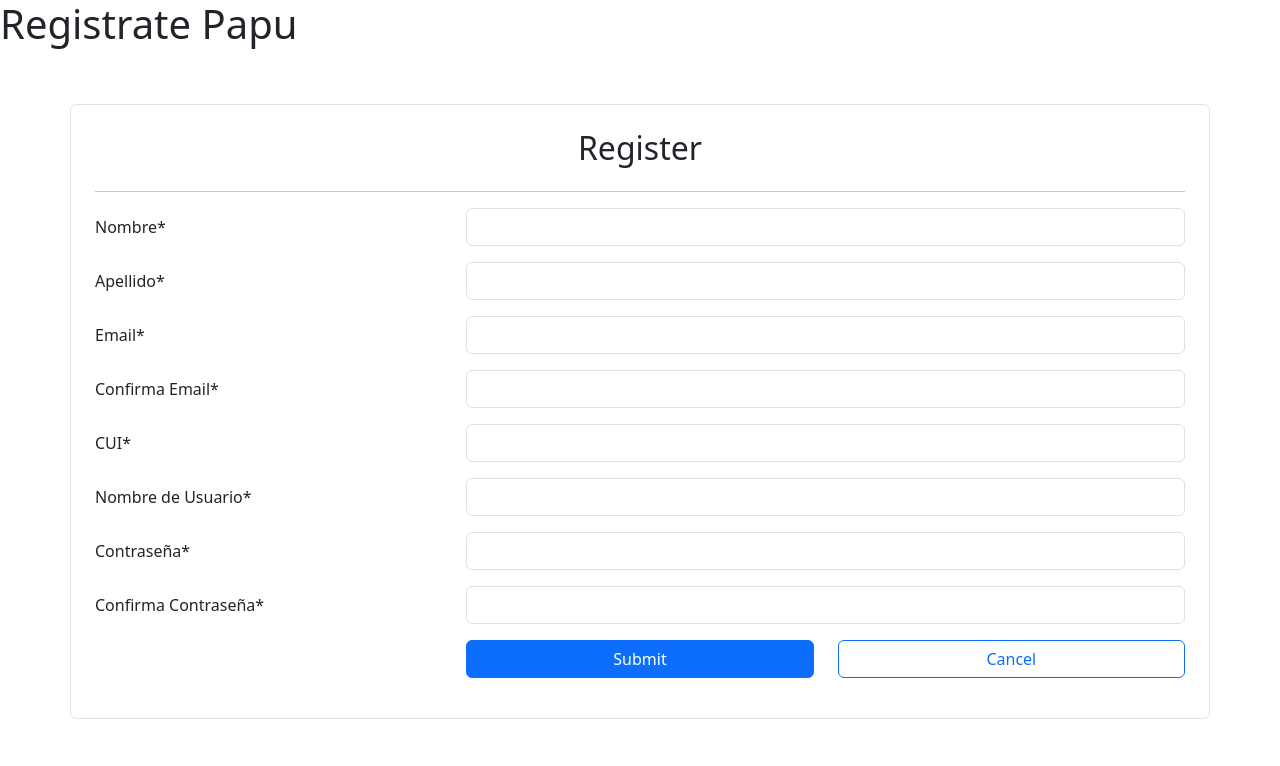
After one commit to Elm3rr/Casino, a Spring Boot app: page /public/register in a window 1280 px wide. The commit adds this page. Shown: the top 766 px of the page. Run offline with Spring Boot 4, Linux system fonts and the light colour scheme; some of the project's set-up classes (security, data sources, template engines, error pages and the like) are left out, and stand-ins take their place.

Commit message:
Register funcionando

```diff
--- a/src/main/java/com/Proyecto/Final/Controlladores/PublicController.java
+++ b/src/main/java/com/Proyecto/Final/Controlladores/PublicController.java
@@ -1,11 +1,12 @@
 package com.Proyecto.Final.Controlladores;
 
 import org.springframework.beans.factory.annotation.Autowired;
-import org.springframework.http.HttpStatus;
-import org.springframework.http.ResponseEntity;
+import org.springframework.stereotype.Controller;
+import org.springframework.ui.Model;
+import org.springframework.validation.BindingResult;
+import org.springframework.validation.FieldError;
 
 import com.Proyecto.Final.DTO.PersonaRequest;
-import com.Proyecto.Final.Entity.Apostador;
 import com.Proyecto.Final.Service.PersonaService;
 
 import jakarta.validation.Valid;
@@ -14,7 +15,7 @@ import org.springframework.web.bind.annotation.*;
 
 
 
-@RestController
+@Controller
 @RequestMapping("/public")
 public class PublicController {
 
@@ -26,14 +27,63 @@ public class PublicController {
         return "login.html";
     }
 
-    @PostMapping("/register")
-    public ResponseEntity<Apostador> saveUser(@RequestBody @Valid PersonaRequest personaRequest){
-        return new ResponseEntity<>(personaService.saveUser(personaRequest), HttpStatus.CREATED);
+    @GetMapping("/register")
+    public String register(Model model){
+        PersonaRequest user = new PersonaRequest();
+        model.addAttribute("user",user);
+        model.addAttribute("exito", false);
+        return "register";
     }
 
-    @GetMapping("/home")
+    @PostMapping("/register")
+    public String register(@Valid @ModelAttribute("user") PersonaRequest personaRequest, BindingResult result, Model model) {
+
+        if (!personaRequest.getPassword().equals(personaRequest.getConfirmPassword())) {
+            result.addError(
+                new FieldError("user", "confirmPassword", "Las contraseñas no coinciden")
+            );
+        }
+
+        if (personaService.username_ocupado(personaRequest.getUsername())) {
+            result.addError(
+                new FieldError("user", "username", "Nombre de usuario ya tomado, elegí otro")
+            );
+        }
+
+        if (personaService.email_ocupado(personaRequest.getEmail())) {
+            result.addError(
+                new FieldError("user", "email", "Correo ya utilizado")
+            );
+        }
+
+        if (personaService.CUI_ocupado(personaRequest.getCui())) {
+            result.addError(
+                new FieldError("user", "cui", "CUI ya utilizado")
+            );
+        }
+
+        if (result.hasErrors()) {
+            return "register";
+        }
+
+        try {
+            personaService.saveUser(personaRequest);
+            model.addAttribute("user", new PersonaRequest());
+            model.addAttribute("exito", true);
+        } catch (Exception ex) {
+            result.addError(
+                new FieldError("user", "nombre", ex.getMessage())
+            );
+        }
+
+        return "register";
+    }
+
+
+
+    @GetMapping({"","/"})
     public String home() {
-        return "home.html";
+        return "home";
     }
 
 
--- /dev/null
+++ b/src/main/java/com/Proyecto/Final/DTO/RobotSummary.java
@@ -0,0 +1,5 @@
+package com.Proyecto.Final.DTO;
+
+public class RobotSummary {
+
+}
--- /dev/null
+++ b/src/main/java/com/Proyecto/Final/Entity/Apuesta.java
@@ -0,0 +1,5 @@
+package com.Proyecto.Final.Entity;
+
+public class Apuesta {
+
+}
--- /dev/null
+++ b/src/main/java/com/Proyecto/Final/Entity/Combate.java
@@ -0,0 +1,5 @@
+package com.Proyecto.Final.Entity;
+
+public class Combate {
+
+}
--- /dev/null
+++ b/src/main/java/com/Proyecto/Final/Entity/Robot.java
@@ -0,0 +1,5 @@
+package com.Proyecto.Final.Entity;
+
+public class Robot {
+
+}
--- a/src/main/java/com/Proyecto/Final/Repository/PersonaRepository.java
+++ b/src/main/java/com/Proyecto/Final/Repository/PersonaRepository.java
@@ -9,5 +9,7 @@ import com.Proyecto.Final.Entity.Persona;
 public interface PersonaRepository extends JpaRepository <Persona, Long> {
 
     Optional<Persona> findByUsername(String username);
+    Optional<Persona> findByEmail(String email);
+    Optional<Persona> findByCui(String cui);
 
 }
--- a/src/main/java/com/Proyecto/Final/Seguridad/SecurityConfig.java
+++ b/src/main/java/com/Proyecto/Final/Seguridad/SecurityConfig.java
@@ -28,7 +28,7 @@ public class SecurityConfig {
             .formLogin(form -> form
                 .loginPage("/public/login")
                 .permitAll()
-                .defaultSuccessUrl("/public/home", true)
+                .defaultSuccessUrl("/public/", true)
             )
             .logout(logout -> logout.permitAll()
             .logoutSuccessUrl("/public/login")
--- /dev/null
+++ b/src/main/resources/templates/register.html
@@ -0,0 +1,118 @@
+<!doctype html>
+<html lang="en">
+  <head>
+    <meta charset="utf-8">
+    <meta name="viewport" content="width=device-width, initial-scale=1">
+    <title>Register</title>
+    <link href="https://cdn.jsdelivr.net/npm/bootstrap@5.3.3/dist/css/bootstrap.min.css" rel="stylesheet" integrity="sha384-QWTKZyjpPEjISv5WaRU9OFeRpok6YctnYmDr5pNlyT2bRjXh0JMhjY6hW+ALEwIH" crossorigin="anonymous">
+  </head>
+  <body>
+    <h1>Registrate Papu</h1>
+
+    <div class="container py-5">
+        <div class = "row">
+            <div class="cool-lg-6 mx-auto rounded border p-4">
+                <h2 class="text-center mb-4">Register</h2>
+            <hr/>
+                <div th:if="${exito}" class="alert alert-success alrt-dismisible fade show" role="alert">
+                    <strong>Cuenta creada correctamente! Ve a logearte</strong>
+                    <a class="ms-2" href="/public/login">Al Login</a>
+                    <button type="button" class="btn-close" data-bs-dismiss="alert" aria-label="close"></button>
+                </div>
+
+                <form action="#" th:object="${user}" method="post">
+                    <div class="row mb-3">
+                        <label class="col-sm-4 col-form-label">Nombre*</label>
+                        <div class="col-sm-8">
+                            <input class="form-control" th:field="${user.nombre}">
+                            <p th:if="${#fields.hasErrors('nombre')}"
+                            th:errorclass="text-danger"
+                            th:errors="*{nombre}"></p>
+                        </div>
+                    </div>
+
+                    <div class="row mb-3">
+                        <label class="col-sm-4 col-form-label">Apellido*</label>
+                        <div class="col-sm-8">
+                            <input class="form-control" th:field="${user.apellido}">
+                            <p th:if="${#fields.hasErrors('apellido')}"
+                            th:errorclass="text-danger"
+                            th:errors="*{apellido}"></p>
+                        </div>
+                    </div>
+
+                    <div class="row mb-3">
+                        <label class="col-sm-4 col-form-label">Email*</label>
+                        <div class="col-sm-8">
+                            <input class="form-control" th:field="${user.email}">
+                            <p th:if="${#fields.hasErrors('email')}"
+                            th:errorclass="text-danger"
+                            th:errors="*{email}"></p>
+                        </div>
+                    </div>
+
+                    <div class="row mb-3">
+                        <label class="col-sm-4 col-form-label">Confirma Email*</label>
+                        <div class="col-sm-8">
+                            <input class="form-control" th:field="${user.confirmEmail}">
+                            <p th:if="${#fields.hasErrors('confirmEmail')}"
+                            th:errorclass="text-danger"
+                            th:errors="*{confirmEmail}"></p>
+                        </div>
+                    </div>
+
+                    <div class="row mb-3">
+                        <label class="col-sm-4 col-form-label">CUI*</label>
+                        <div class="col-sm-8">
+                            <input class="form-control" th:field="${user.cui}">
+                            <p th:if="${#fields.hasErrors('cui')}"
+                            th:errorclass="text-danger"
+                            th:errors="*{cui}"></p>
+                        </div>
+                    </div>
+
+                    <div class="row mb-3">
+                        <label class="col-sm-4 col-form-label">Nombre de Usuario*</label>
+                        <div class="col-sm-8">
+                            <input class="form-control" th:field="${user.username}">
+                            <p th:if="${#fields.hasErrors('username')}"
+                            th:errorclass="text-danger"
+                            th:errors="*{username}"></p>
+                        </div>
+                    </div>
+
+                    <div class="row mb-3">
+                        <label class="col-sm-4 col-form-label">Contraseña*</label>
+                        <div class="col-sm-8">
+                            <input class="form-control" th:field="${user.password}">
+                            <p th:if="${#fields.hasErrors('password')}"
+                            th:errorclass="text-danger"
+                            th:errors="*{password}"></p>
+                        </div>
+                    </div>
+
+                    <div class="row mb-3">
+                        <label class="col-sm-4 col-form-label">Confirma Contraseña*</label>
+                        <div class="col-sm-8">
+                            <input class="form-control" th:field="${user.confirmPassword}">
+                            <p th:if="${#fields.hasErrors('confirmPassword')}"
+                            th:errorclass="text-danger"
+                            th:errors="*{confirmPassword}"></p>
+                        </div>
+                    </div>
+
+                    <div class="row mb-3">
+                        <div class="offset-sm-4 col-sm-4 d-grid">
+                            <button type="submit" class="btn btn-primary">Submit</button>
+                        </div>
+                        <div class="col-sm-4 d-grid">
+                            <a href="/public/" class="btn btn-outline-primary">Cancel</a>
+                        </div>
+                    </div>
+                </form>
+            </div>
+        </div>
+    </div>
+    <script src="https://cdn.jsdelivr.net/npm/bootstrap@5.3.3/dist/js/bootstrap.bundle.min.js" integrity="sha384-YvpcrYf0tY3lHB60NNkmXc5s9fDVZLESaAA55NDzOxhy9GkcIdslK1eN7N6jIeHz" crossorigin="anonymous"></script>
+  </body>
+</html>
```
Also changed, not shown: src/main/java/com/Proyecto/Final/Controlladores/ApplicationExceptionHandler.java (deleted, +0 -21 lines), src/main/java/com/Proyecto/Final/DTO/PersonaRequest.java (+6 -16 lines), src/main/java/com/Proyecto/Final/Entity/Persona.java (+19 -0 lines), src/main/java/com/Proyecto/Final/Service/PersonaService.java (+15 -2 lines), src/main/resources/templates/home.html (+38 -8 lines).
